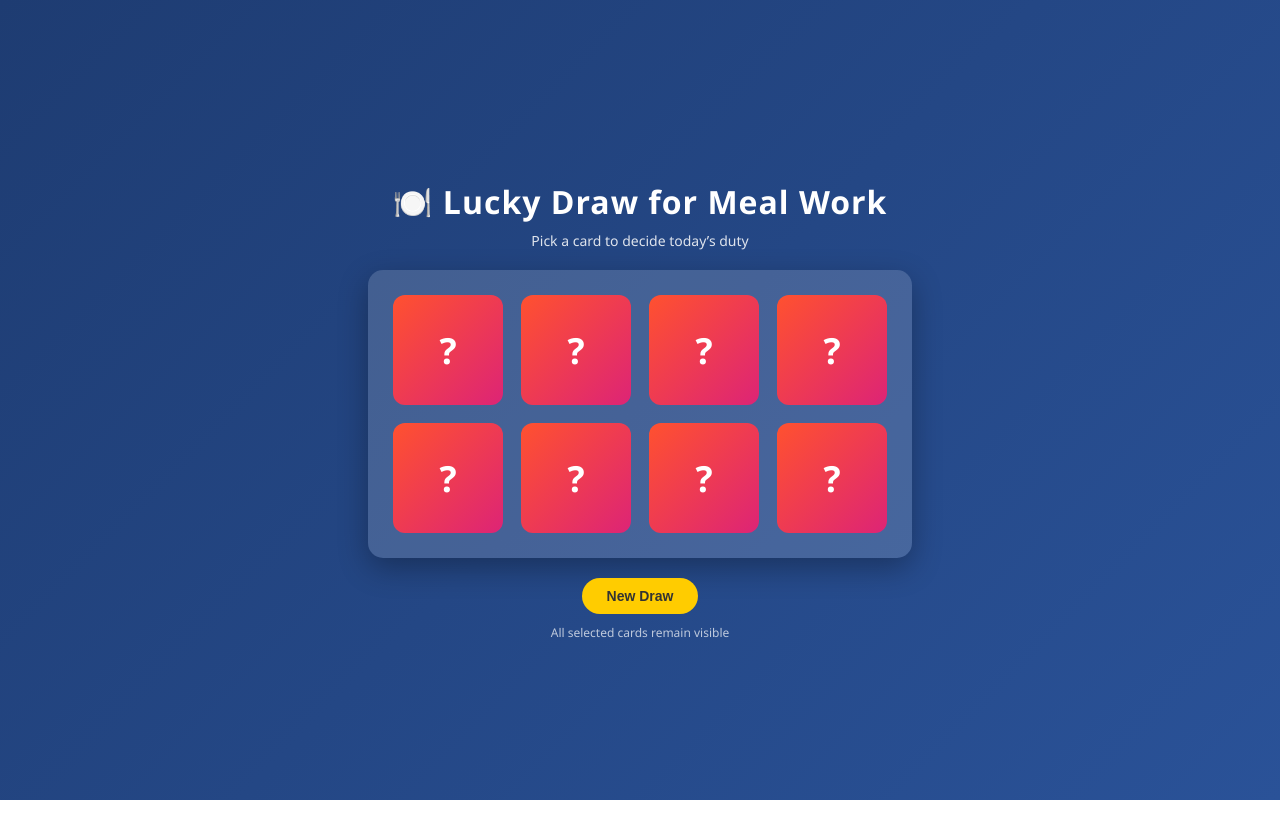
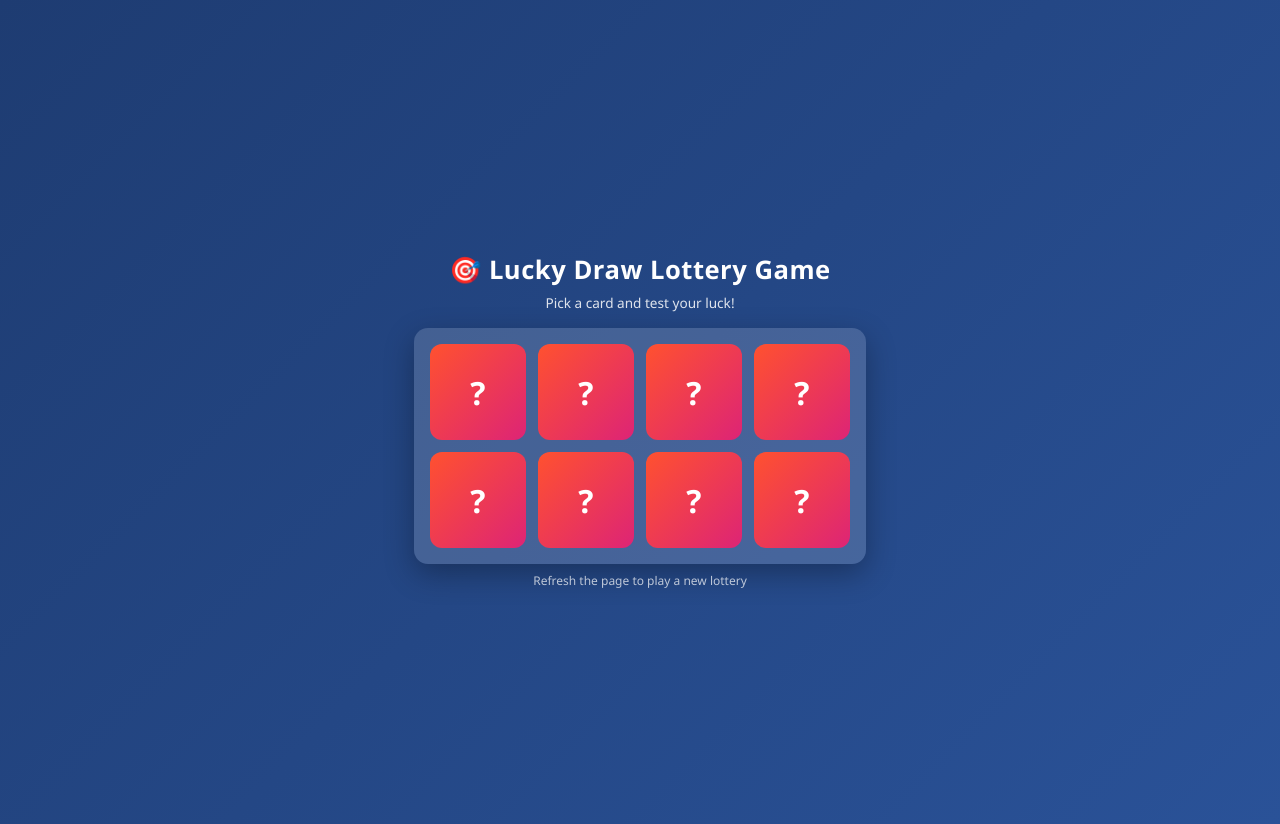
Before and after one commit to anupam6685/Lottery_Game, a plain HTML site: page index.html in a window 1280 px wide. Before the commit the page ends 800 px from the top, so only its background shows below. Drawn offline with Linux system fonts and the light colour scheme.

Commit message:
Update index.html

```diff
--- a/index.html
+++ b/index.html
@@ -2,8 +2,7 @@
 <html lang="en">
   <head>
     <meta charset="UTF-8" />
-    <title>Lucky Draw for Meal Work</title>
-
+    <title>Lucky Draw Lottery Game</title>
     <style>
       body {
         font-family: "Segoe UI", Tahoma, Geneva, Verdana, sans-serif;
@@ -12,38 +11,43 @@
         flex-direction: column;
         justify-content: center;
         align-items: center;
-        height: 100vh;
+        min-height: 100vh;
         margin: 0;
+        padding: 12px;
         color: #fff;
       }
 
       h1 {
-        margin-bottom: 8px;
-        letter-spacing: 1px;
+        margin-bottom: 6px;
+        letter-spacing: 0.5px;
+        font-size: 1.4rem;
+        text-align: center;
       }
 
       .subtitle {
-        margin-bottom: 20px;
-        font-size: 14px;
+        margin-bottom: 16px;
+        font-size: 0.85rem;
         opacity: 0.85;
+        text-align: center;
       }
 
       .game {
         display: grid;
-        grid-template-columns: repeat(4, 110px);
-        gap: 18px;
+        grid-template-columns: repeat(4, 1fr);
+        gap: 12px;
         background: rgba(255, 255, 255, 0.15);
-        padding: 25px;
-        border-radius: 15px;
+        padding: 16px;
+        border-radius: 14px;
+        width: 100%;
+        max-width: 360px;
         box-shadow: 0 10px 30px rgba(0, 0, 0, 0.3);
       }
 
       .card {
-        width: 110px;
-        height: 110px;
+        aspect-ratio: 1 / 1;
         background: linear-gradient(135deg, #ff512f, #dd2476);
         color: white;
-        font-size: 36px;
+        font-size: 1.8rem;
         font-weight: bold;
         display: flex;
         justify-content: center;
@@ -51,85 +55,88 @@
         cursor: pointer;
         border-radius: 12px;
         user-select: none;
-        transition: transform 0.2s ease, box-shadow 0.2s ease;
+        transition: transform 0.15s ease, box-shadow 0.15s ease;
       }
 
-      .card:hover {
-        transform: translateY(-5px);
-        box-shadow: 0 8px 20px rgba(0, 0, 0, 0.4);
+      .card:active {
+        transform: scale(0.95);
       }
 
       .card.revealed {
         background: linear-gradient(135deg, #00b09b, #96c93d);
         cursor: default;
-        transform: none;
         box-shadow: inset 0 0 10px rgba(0, 0, 0, 0.3);
       }
 
       button {
-        margin-top: 20px;
-        padding: 10px 25px;
-        font-size: 14px;
+        margin-top: 16px;
+        padding: 12px 28px;
+        font-size: 0.9rem;
         border: none;
-        border-radius: 20px;
+        border-radius: 24px;
         cursor: pointer;
         background: #ffcc00;
         color: #333;
         font-weight: bold;
       }
 
-      button:hover {
-        background: #ffd633;
+      button:active {
+        transform: scale(0.96);
       }
 
       footer {
-        margin-top: 10px;
-        font-size: 12px;
+        margin-top: 8px;
+        font-size: 0.75rem;
         opacity: 0.7;
+        text-align: center;
+      }
+
+      /* Tablet & larger screens */
+      @media (min-width: 600px) {
+        h1 {
+          font-size: 1.6rem;
+        }
+        .game {
+          max-width: 420px;
+        }
+        .card {
+          font-size: 2rem;
+        }
       }
     </style>
   </head>
-
   <body>
-    <h1>🍽️ Lucky Draw for Meal Work</h1>
-    <div class="subtitle">Pick a card to decide today’s duty</div>
+    <h1>🎯 Lucky Draw Lottery Game</h1>
+    <div class="subtitle">Pick a card and test your luck!</div>
 
     <div class="game" id="game"></div>
 
-    <button onclick="resetGame()">New Draw</button>
-
-    <footer>All selected cards remain visible</footer>
+    <footer>Refresh the page to play a new lottery</footer>
 
     <script>
       const game = document.getElementById("game");
 
-      function createGame() {
-        game.innerHTML = "";
+      // Create numbers 1 to 8
+      let numbers = [1, 2, 3, 4, 5, 6, 7, 8];
 
-        let numbers = [1, 2, 3, 4, 5, 6, 7, 8];
+      // Shuffle numbers (Lottery style)
       numbers.sort(() => Math.random() - 0.5);
 
+      // Create cards
       numbers.forEach((num) => {
         const card = document.createElement("div");
-          card.className = "card";
+        card.classList.add("card");
         card.textContent = "?";
 
-          card.onclick = () => {
+        card.addEventListener("click", () => {
           if (!card.classList.contains("revealed")) {
             card.textContent = num;
             card.classList.add("revealed");
           }
-          };
+        });
 
         game.appendChild(card);
       });
-      }
-
-      function resetGame() {
-        createGame();
-      }
-
-      createGame();
     </script>
   </body>
 </html>
```
Lines whose indentation alone changed are shown as unchanged.
